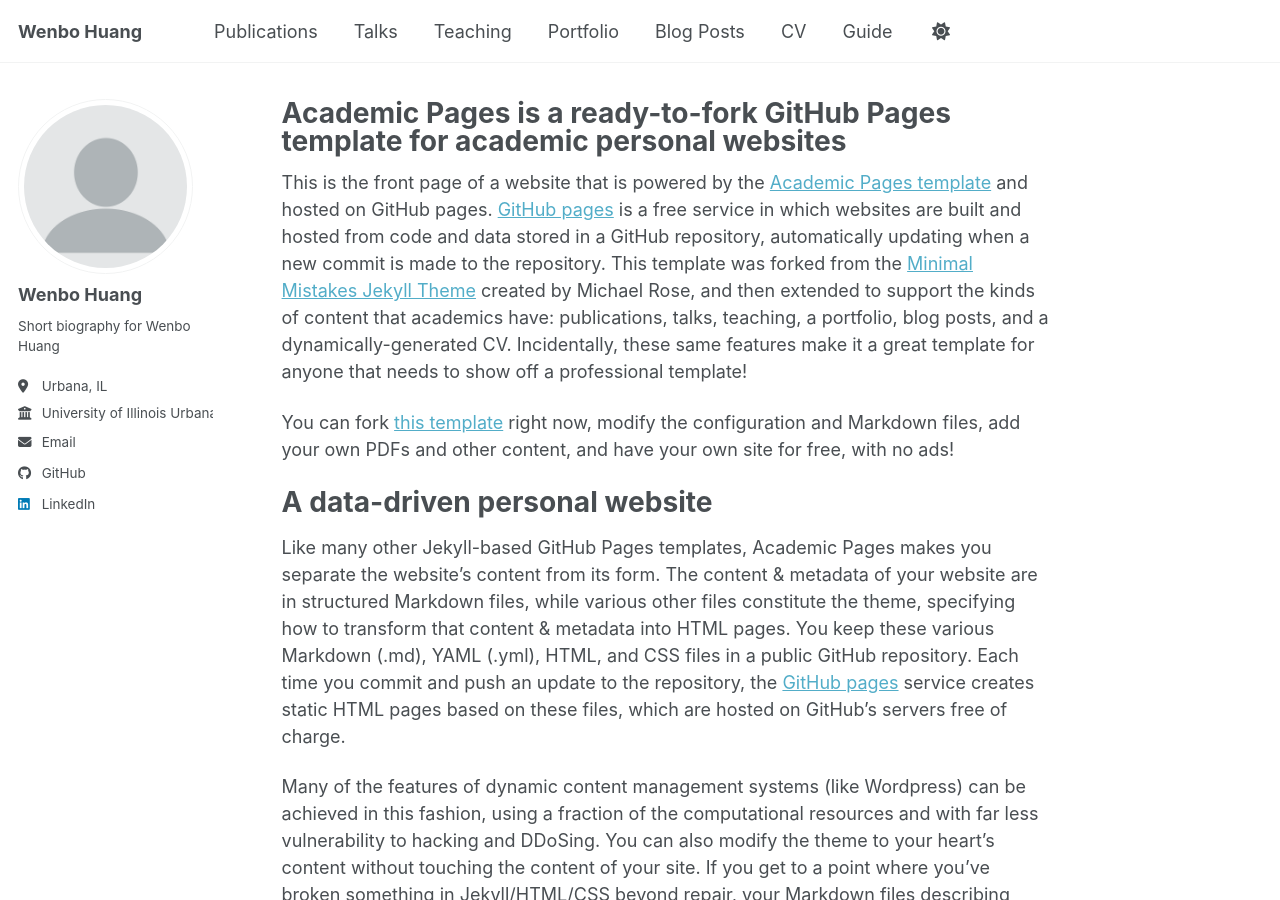
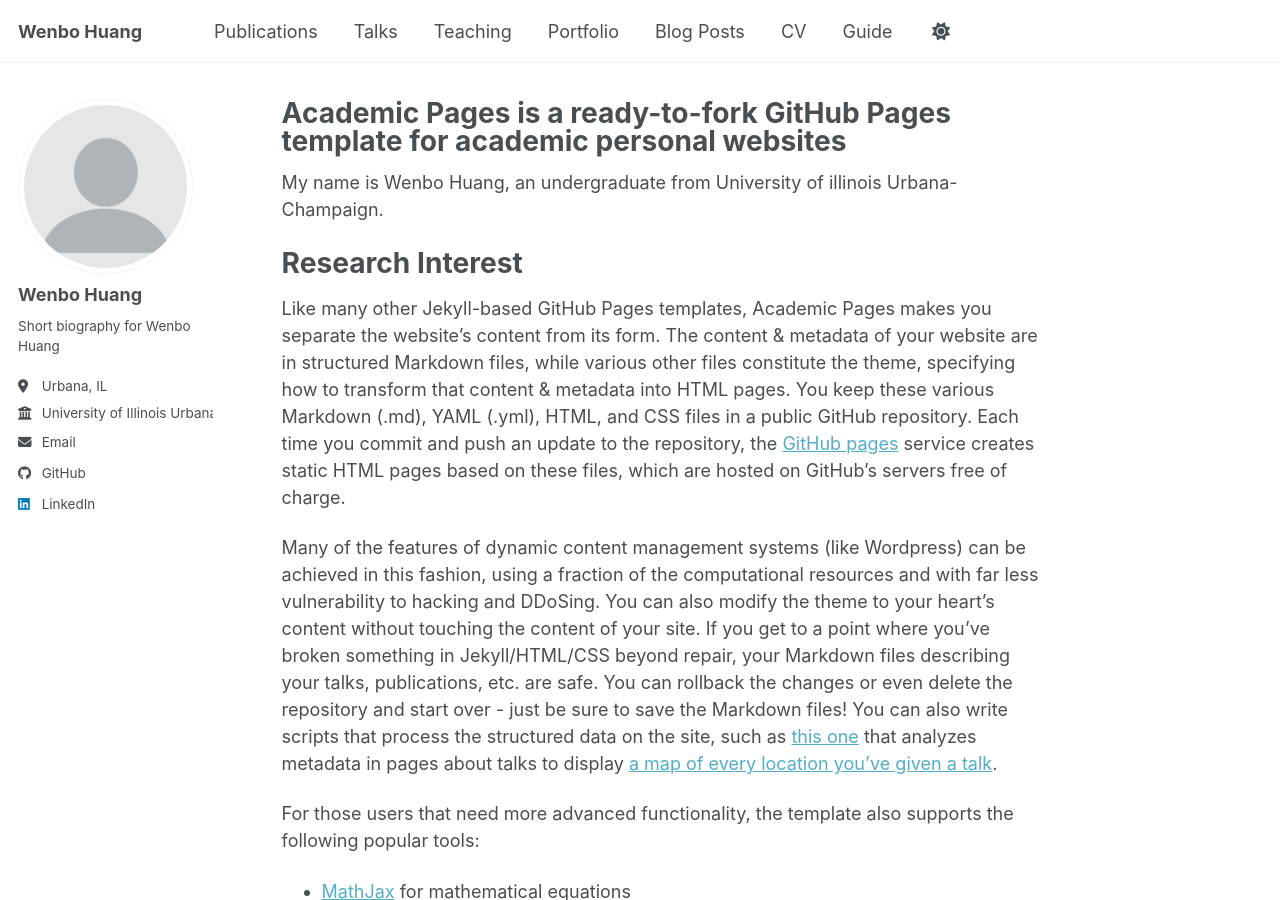
Before and after one commit to WenboHuang3/wenbohuang3.github.io, a Jekyll site: the page built from _pages/about.md, in a window 1280 px wide and 900 px high. Built offline with Jekyll 4.4.1, drawn with Linux system fonts in a browser that asks for light colours; a script bundle is joined from its source files by our own code; library files that are not in the unit come from our copies.

Commit message:
Update about.md

```diff
--- a/_pages/about.md
+++ b/_pages/about.md
@@ -7,11 +7,10 @@
   - /about.html
 ---
 
-This is the front page of a website that is powered by the [Academic Pages template](https://github.com/academicpages/academicpages.github.io) and hosted on GitHub pages. [GitHub pages](https://pages.github.com) is a free service in which websites are built and hosted from code and data stored in a GitHub repository, automatically updating when a new commit is made to the repository. This template was forked from the [Minimal Mistakes Jekyll Theme](https://mmistakes.github.io/minimal-mistakes/) created by Michael Rose, and then extended to support the kinds of content that academics have: publications, talks, teaching, a portfolio, blog posts, and a dynamically-generated CV. Incidentally, these same features make it a great template for anyone that needs to show off a professional template!
+My name is Wenbo Huang, an undergraduate from University of illinois Urbana-Champaign.
 
- You can fork [this template](https://github.com/academicpages/academicpages.github.io) right now, modify the configuration and Markdown files, add your own PDFs and other content, and have your own site for free, with no ads!
 
-A data-driven personal website
+Research Interest
 ======
 Like many other Jekyll-based GitHub Pages templates, Academic Pages makes you separate the website's content from its form. The content & metadata of your website are in structured Markdown files, while various other files constitute the theme, specifying how to transform that content & metadata into HTML pages. You keep these various Markdown (.md), YAML (.yml), HTML, and CSS files in a public GitHub repository. Each time you commit and push an update to the repository, the [GitHub pages](https://pages.github.com/) service creates static HTML pages based on these files, which are hosted on GitHub's servers free of charge.
 
```
